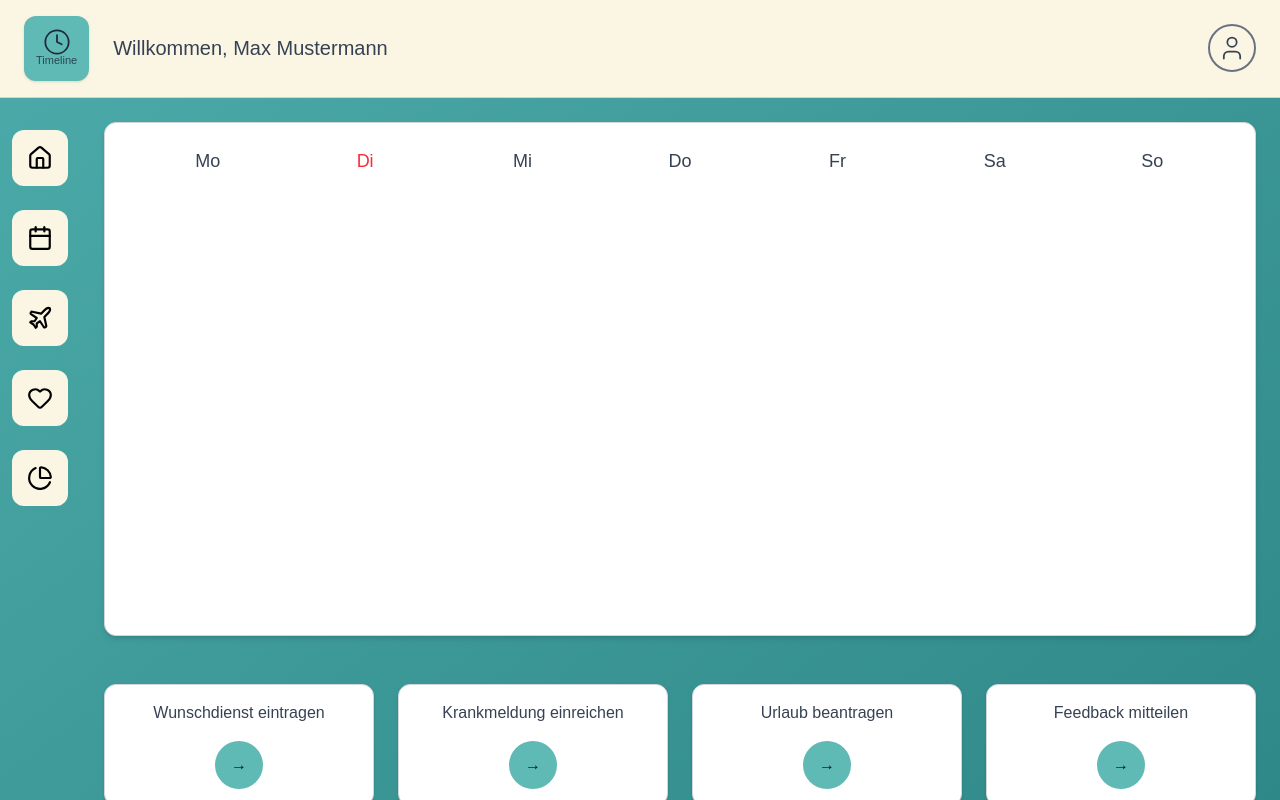
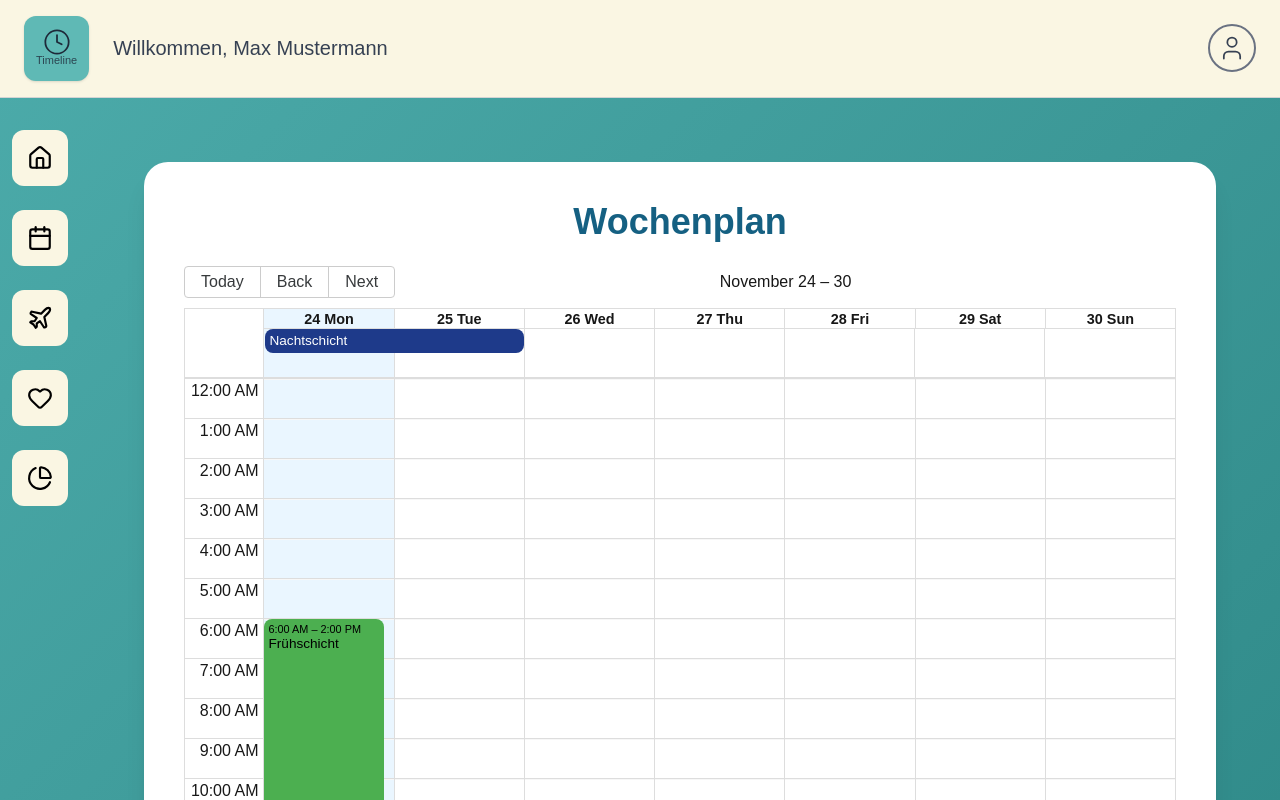
Before and after one commit to lizasowie/timeline, a Next.js app: page / in a window 1280 px wide. Shown: the top 800 px of the page. Built offline with nearby package versions, Linux system fonts and the light colour scheme.

Commit message:
Installed React Big Calendar für bessere Kalender Übersicht + Sidebar is now fuctional

```diff
--- a/app/components/Sidebar.js
+++ b/app/components/Sidebar.js
@@ -1,14 +1,15 @@
 "use client";
 
 import { Home, Calendar, Plane, Heart, PieChart } from "lucide-react";
+import Link from "next/link";
 
 export default function Sidebar() {
   const items = [
-    { icon: <Home size={26} />, label: "Home" },
-    { icon: <Calendar size={26} />, label: "Calendar" },
-    { icon: <Plane size={26} />, label: "Travel" },
-    { icon: <Heart size={26} />, label: "Health" },
-    { icon: <PieChart size={26} />, label: "Stats" },
+    { icon: <Home size={26} />, label: "Home", href: "/" },
+    { icon: <Calendar size={26} />, label: "Calendar", href: "/calender" },
+    { icon: <Plane size={26} />, label: "Urlaub", href: "/urlaub" },
+    { icon: <Heart size={26} />, label: "Krankheit", href: "/sick" },
+    { icon: <PieChart size={26} />, label: "Stats", href: "/stats" },
   ];
 
   return (
@@ -19,15 +20,16 @@ export default function Sidebar() {
       "
     >
       {items.map((item, i) => (
-        <button
+  <Link
     key={i}
+    href={item.href}
     className="
       w-14 h-14 bg-[#faf6e3] rounded-xl flex items-center justify-center text-black
       hover:bg-[#479b98] transition
     "
   >
     {item.icon}
-        </button>
+  </Link>
 ))}
     </aside>
   );
--- a/app/components/WeekPlanner.js
+++ /dev/null
@@ -1,20 +0,0 @@
-export default function WeekPlanner() {
-  const days = ["Mo", "Di", "Mi", "Do", "Fr", "Sa", "So"];
-
-  return (
-    <div className="bg-white border border-gray-300 rounded-xl shadow-md p-6 flex-1">
-      <div className="grid grid-cols-7 text-center mb-4 text-lg font-light">
-        {days.map((day, i) => (
-          <div key={i} className={`${day === "Di" ? "text-red-500" : "text-gray-700"}`}>
-            {day}
-          </div>
-        ))}
-      </div>
-
-      <div className="grid grid-cols-7 h-[420px] gap-2">
-        {/* Your events would go here */}
-        {/* We can add dynamic events later if you want */}
-      </div>
-    </div>
-  );
-}
--- /dev/null
+++ b/app/components/WeekPlanner.tsx
@@ -0,0 +1,98 @@
+"use client";
+
+import { useState } from "react";
+import { Calendar, dateFnsLocalizer, Event } from "react-big-calendar";
+import { format, parse, startOfWeek, getDay } from "date-fns";
+import { de } from "date-fns/locale";
+import "react-big-calendar/lib/css/react-big-calendar.css";
+
+const locales = { de: de };
+const localizer = dateFnsLocalizer({
+  format,
+  parse,
+  startOfWeek: () => startOfWeek(new Date(), { weekStartsOn: 1 }),
+  getDay,
+  locales,
+});
+
+type ShiftType = "früh" | "spät" | "nacht";
+
+interface ShiftEvent extends Event {
+  type: ShiftType;
+}
+
+// Beispiel-Daten
+const shifts: ShiftEvent[] = [
+  {
+    title: "Frühschicht",
+    start: new Date(2025, 10, 24, 6, 0), // 24.11.2025 06:00
+    end: new Date(2025, 10, 24, 14, 0),
+    type: "früh",
+  },
+  {
+    title: "Spätschicht",
+    start: new Date(2025, 10, 24, 14, 0),
+    end: new Date(2025, 10, 24, 22, 0),
+    type: "spät",
+  },
+  {
+    title: "Nachtschicht",
+    start: new Date(2025, 10, 24, 22, 0),
+    end: new Date(2025, 10, 25, 6, 0), // geht über Mitternacht
+    type: "nacht",
+  },
+];
+
+export default function WeekPlanner() {
+  const [events] = useState<ShiftEvent[]>(shifts);
+
+  // Farbzuordnung
+  const eventStyleGetter = (event: ShiftEvent) => {
+    let backgroundColor = "#4caf50"; // default grün
+
+    switch (event.type) {
+      case "früh":
+        backgroundColor = "#4caf50"; // grün
+        break;
+      case "spät":
+        backgroundColor = "#ffeb3b"; // gelb
+        break;
+      case "nacht":
+        backgroundColor = "#1e3a8a"; // dunkelblau
+        break;
+    }
+
+    const style = {
+      backgroundColor,
+      color: event.type === "nacht" ? "white" : "black",
+      borderRadius: "8px",
+      border: "none",
+      padding: "2px 4px",
+      fontSize: "0.85rem",
+    };
+
+    return { style };
+  };
+
+  return (
+    <div className="p-4 md:p-10 min-h-screen">
+      <div className="bg-white rounded-3xl shadow-xl p-6 md:p-10">
+        <h1 className="text-3xl md:text-4xl font-bold mb-6 text-[#156082] text-center">
+          Wochenplan
+        </h1>
+
+        <Calendar
+          localizer={localizer}
+          events={events}
+          defaultView="week"
+          views={["week"]}
+          step={60}
+          timeslots={1}
+          defaultDate={new Date(2025, 10, 24)}
+          style={{ height: 600 }}
+          eventPropGetter={eventStyleGetter}
+        />
+      </div>
+    </div>
+  );
+}
--- a/app/page.tsx
+++ b/app/page.tsx
@@ -7,26 +7,35 @@ import Link from "next/link";
 export default function Page() {
   return (
     <div className="min-h-screen bg-gradient-to-br from-[#4cabaa] to-[#2b8584] flex flex-col">
-      {/* Navbar oben, volle Breite */}
+
+      {/* Navbar oben */}
       <Navbar name="Max Mustermann" />
 
-      {/* Flex-Container für Sidebar und Content darunter */}
-      <div className="flex flex-1">
-        {/* Sidebar links, unten der Navbar */}
+      {/* Flex-Container für Sidebar + Content */}
+      <div className="flex flex-1 overflow-hidden">
+
+        {/* Sidebar links */}
         <Sidebar />
 
         {/* Hauptinhalt */}
-        <main className="flex-1 flex flex-col">
-          <div className="p-6 flex gap-6">
+        <main className="flex-1 flex flex-col overflow-auto">
+
+          {/* Kalenderbereich */}
+          <div className="p-4 md:p-6 flex-1 w-full h-full min-h-[400px] md:min-h-[500px]">
             <WeekPlanner />
           </div>
-          <div className="p-6 grid grid-cols-4 gap-6">
+
+          {/* ActionCards */}
+          <div className="p-4 md:p-6 grid grid-cols-1 sm:grid-cols-2 md:grid-cols-4 gap-4 md:gap-6">
             <ActionCard title="Wunschdienst eintragen" onClick={undefined} />
-            <ActionCard title="Krankmeldung einreichen" onClick={undefined}/>
-            <Link href="/urlaub"> <ActionCard title="Urlaub beantragen" onClick={undefined}/> </Link>
-            <ActionCard title="Feedback mitteilen" onClick={undefined}/>
-            <ActionCard title="Schichtwechsel anfragen" onClick={undefined}/>
+            <ActionCard title="Krankmeldung einreichen" onClick={undefined} />
+            <Link href="/urlaub">
+              <ActionCard title="Urlaub beantragen" onClick={undefined} />
+            </Link>
+            <ActionCard title="Feedback mitteilen" onClick={undefined} />
+            <ActionCard title="Schichtwechsel anfragen" onClick={undefined} />
           </div>
+
         </main>
       </div>
     </div>
--- a/package.json
+++ b/package.json
@@ -9,15 +9,18 @@
     "lint": "eslint"
   },
   "dependencies": {
+    "date-fns": "^4.1.0",
     "lucide-react": "^0.554.0",
     "next": "16.0.3",
     "react": "19.2.0",
+    "react-big-calendar": "^1.19.4",
     "react-dom": "19.2.0"
   },
   "devDependencies": {
     "@tailwindcss/postcss": "^4",
     "@types/node": "^20",
     "@types/react": "^19",
+    "@types/react-big-calendar": "^1.16.3",
     "@types/react-dom": "^19",
     "eslint": "^9",
     "eslint-config-next": "16.0.3",
```
Also changed, not shown: 1 other file (tests, documents, lock files or other folders). Lines whose indentation alone changed are shown as unchanged.
